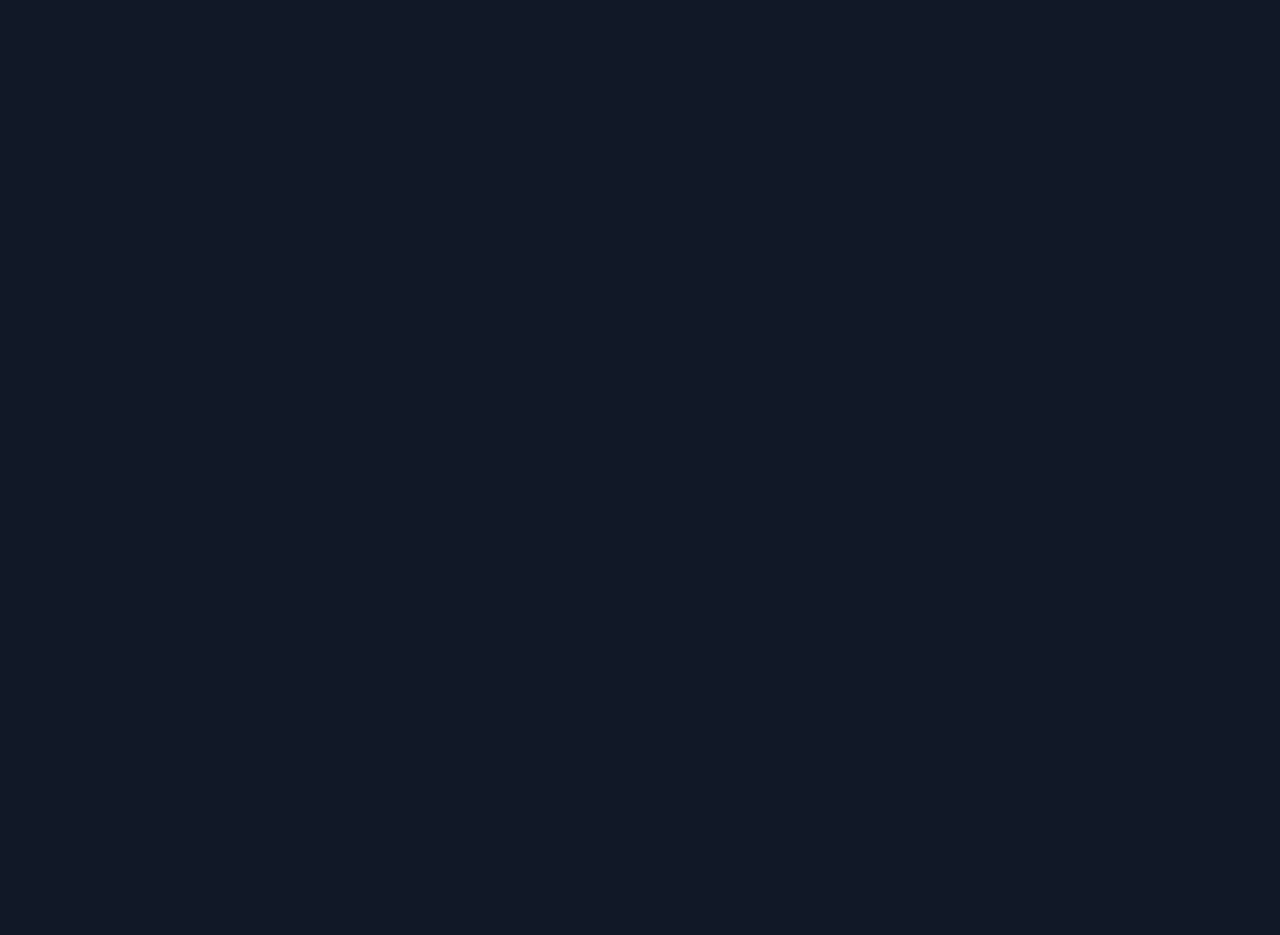
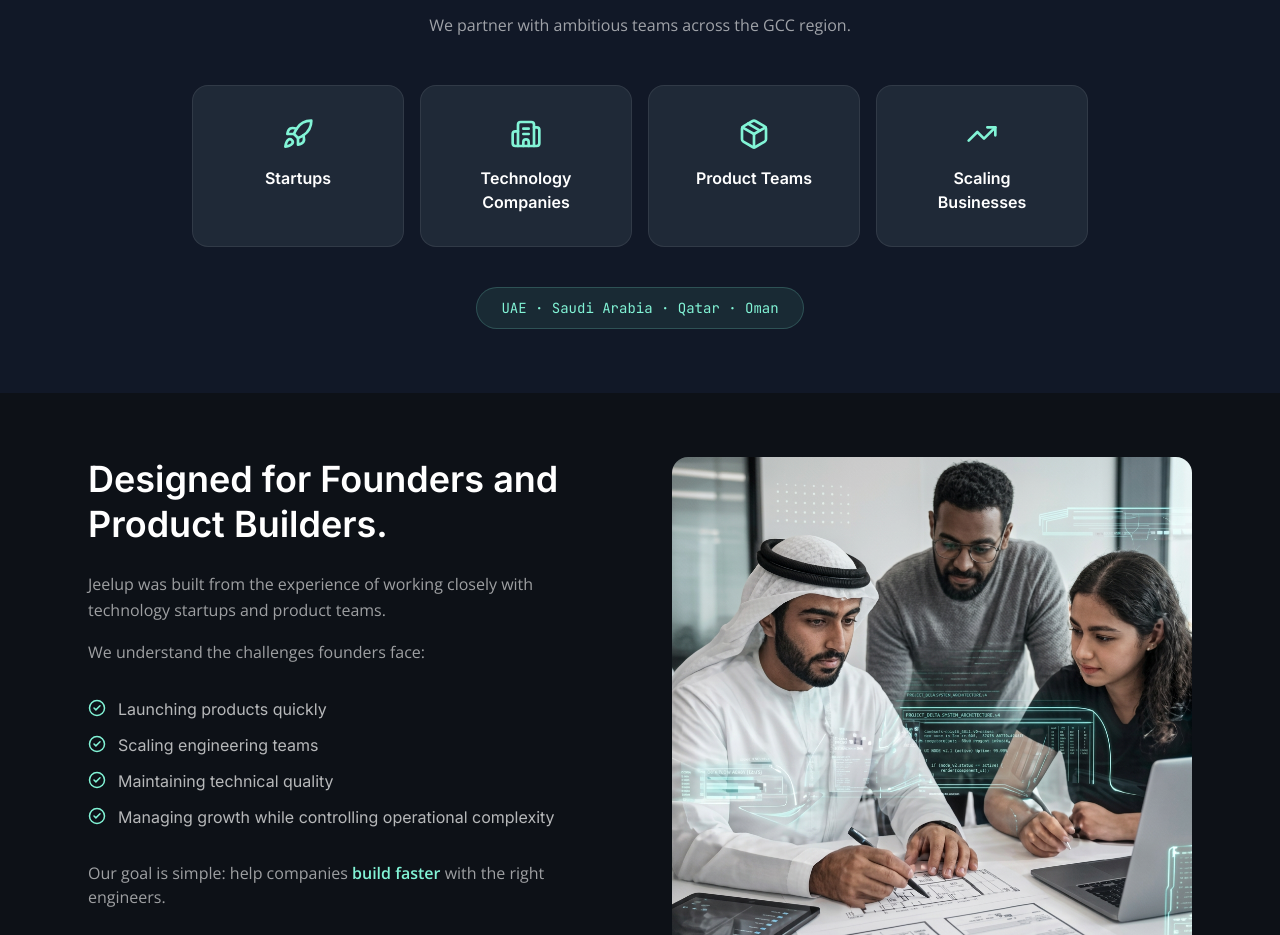
Before and after one commit to jeelup-services/landing-page, a Next.js app: page / in a window 1280 px wide. Shown: the part 4057-4992 px from the top of the page. Before the commit the page ends 3950 px from the top, so only its background shows below. Built offline with nearby package versions, Linux system fonts and the light colour scheme.

Commit message:
feat: who we work with and founder sections complete

```diff
--- a/components/sections/FounderSection.tsx
+++ b/components/sections/FounderSection.tsx
@@ -1,3 +1,75 @@
+"use client";
+
+import { motion } from "framer-motion";
+import { CheckCircle2 } from "lucide-react";
+import Image from "next/image";
+
+const checklist = [
+  "Launching products quickly",
+  "Scaling engineering teams",
+  "Maintaining technical quality",
+  "Managing growth while controlling operational complexity",
+];
+
+
 export default function FounderSection() {
-  return <section id="founder" />;
+  return (
+    <section id="about" className="bg-[#0D1117] py-12 lg:py-16">
+      <div className="max-w-6xl mx-auto px-6">
+        <div className="grid grid-cols-1 lg:grid-cols-2 lg:gap-16 items-start">
+          {/* Left column */}
+          <motion.div
+            initial={{ opacity: 0, x: -20 }}
+            whileInView={{ opacity: 1, x: 0 }}
+            transition={{ duration: 0.6 }}
+            viewport={{ once: true }}
+          >
+            <h2 className="font-[family-name:var(--font-inter)] font-semibold text-3xl lg:text-4xl text-white leading-tight">
+              Designed for Founders and Product Builders.
+            </h2>
+
+            <div className="space-y-4 mt-6">
+              <p className="font-[family-name:var(--font-opensans)] text-white/60 text-base leading-relaxed">
+                Jeelup was built from the experience of working closely with
+                technology startups and product teams.
+              </p>
+              <p className="font-[family-name:var(--font-opensans)] text-white/60 text-base leading-relaxed">
+                We understand the challenges founders face:
+              </p>
+            </div>
+
+            <ul className="mt-8 space-y-3">
+              {checklist.map((item) => (
+                <li key={item} className="flex items-start gap-3">
+                  <CheckCircle2
+                    size={18}
+                    className="text-brand-teal flex-shrink-0 mt-0.5"
+                  />
+                  <span className="text-white/70 text-base">{item}</span>
+                </li>
+              ))}
+            </ul>
+
+            <p className="mt-8 font-[family-name:var(--font-opensans)] text-white/60 text-base">
+              Our goal is simple: help companies{" "}
+              <span className="text-brand-teal font-semibold">build faster</span>{" "}
+              with the right engineers.
+            </p>
+          </motion.div>
+
+          {/* Right column */}
+          <div className="mt-12 lg:mt-0">
+            <Image
+              src="/founders.png"
+              width={500}
+              height={300}
+              alt="Jeelup founders"
+              className="rounded-2xl w-full object-cover mb-8"
+            />
+
+          </div>
+        </div>
+      </div>
+    </section>
+  );
 }
--- a/components/sections/WhoWeWorkWithSection.tsx
+++ b/components/sections/WhoWeWorkWithSection.tsx
@@ -1,3 +1,52 @@
+"use client";
+
+import { motion } from "framer-motion";
+import { Rocket, Building2, Package, TrendingUp } from "lucide-react";
+
+const clients = [
+  { icon: Rocket, label: "Startups" },
+  { icon: Building2, label: "Technology Companies" },
+  { icon: Package, label: "Product Teams" },
+  { icon: TrendingUp, label: "Scaling Businesses" },
+];
+
 export default function WhoWeWorkWithSection() {
-  return <section id="who-we-work-with" />;
+  return (
+    <section className="bg-[#111827] py-12 lg:py-16 relative overflow-hidden">
+      <div className="max-w-6xl mx-auto px-6">
+        <h2 className="font-[family-name:var(--font-inter)] font-semibold text-3xl lg:text-4xl text-white text-center">
+          Who Jeelup Works With
+        </h2>
+        <p className="font-[family-name:var(--font-opensans)] text-white/60 text-base text-center mt-4">
+          We partner with ambitious teams across the GCC region.
+        </p>
+
+        {/* Cards */}
+        <div className="grid grid-cols-2 lg:grid-cols-4 gap-4 mt-12 max-w-4xl mx-auto">
+          {clients.map((client, index) => (
+            <motion.div
+              key={client.label}
+              className="flex flex-col items-center text-center p-8 rounded-2xl bg-brand-zinc border border-white/8 hover:border-brand-teal/30 hover:scale-[1.03] transition-all duration-300"
+              initial={{ opacity: 0, y: 20 }}
+              whileInView={{ opacity: 1, y: 0 }}
+              transition={{ duration: 0.5, delay: index * 0.1 }}
+              viewport={{ once: true }}
+            >
+              <client.icon size={32} className="text-brand-teal mb-4" />
+              <span className="font-[family-name:var(--font-inter)] font-semibold text-base text-white">
+                {client.label}
+              </span>
+            </motion.div>
+          ))}
+        </div>
+
+        {/* Region tag */}
+        <div className="flex justify-center mt-10">
+          <span className="inline-flex items-center gap-2 bg-brand-teal/8 border border-brand-teal/20 rounded-full px-6 py-2.5 text-sm text-brand-teal font-[family-name:var(--font-jetbrains)]">
+            UAE · Saudi Arabia · Qatar · Oman
+          </span>
+        </div>
+      </div>
+    </section>
+  );
 }
```
